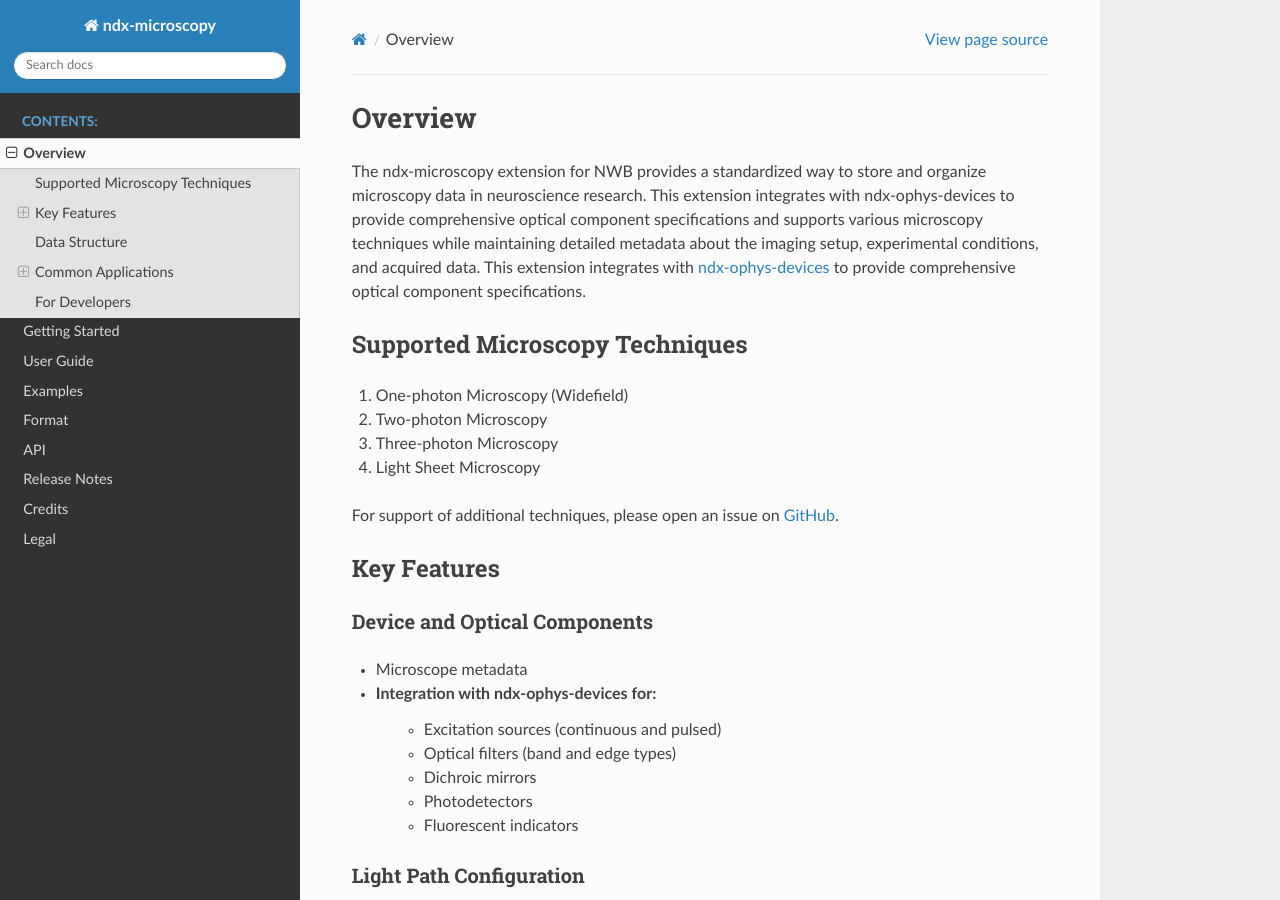
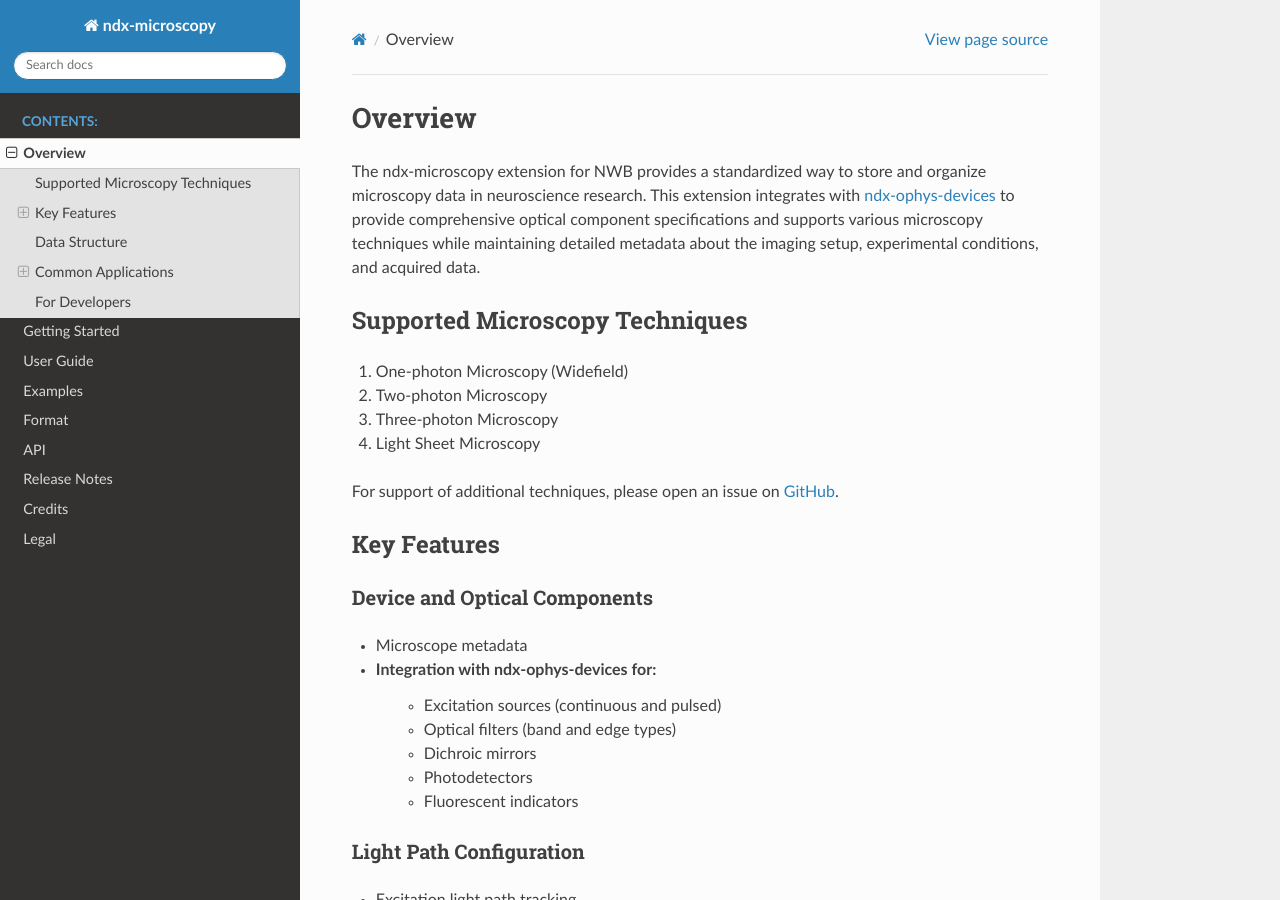
Before and after one commit to catalystneuro/ndx-microscopy, a Sphinx documentation site: the page built from docs/source/description.rst, in a window 1280 px wide and 900 px high. Built offline with Sphinx 7.4.7 and the Read the Docs theme 3.1.0, drawn with Linux system fonts in a browser that asks for light colours.

Commit message:
Update docs/source/description.rst
Co-authored-by: Paul Adkisson <paul.wesley.adkisson@gmail.com>

```diff
--- a/docs/source/description.rst
+++ b/docs/source/description.rst
@@ -3,7 +3,7 @@
 Overview
 ========
 
-The ndx-microscopy extension for NWB provides a standardized way to store and organize microscopy data in neuroscience research. This extension integrates with ndx-ophys-devices to provide comprehensive optical component specifications and supports various microscopy techniques while maintaining detailed metadata about the imaging setup, experimental conditions, and acquired data. This extension integrates with `ndx-ophys-devices <https://github.com/catalystneuro/ndx-ophys-devices>`_ to provide comprehensive optical component specifications.
+The ndx-microscopy extension for NWB provides a standardized way to store and organize microscopy data in neuroscience research. This extension integrates with `ndx-ophys-devices <https://github.com/catalystneuro/ndx-ophys-devices>`_ to provide comprehensive optical component specifications and supports various microscopy techniques while maintaining detailed metadata about the imaging setup, experimental conditions, and acquired data.
 
 Supported Microscopy Techniques
 -----------------------------
```
